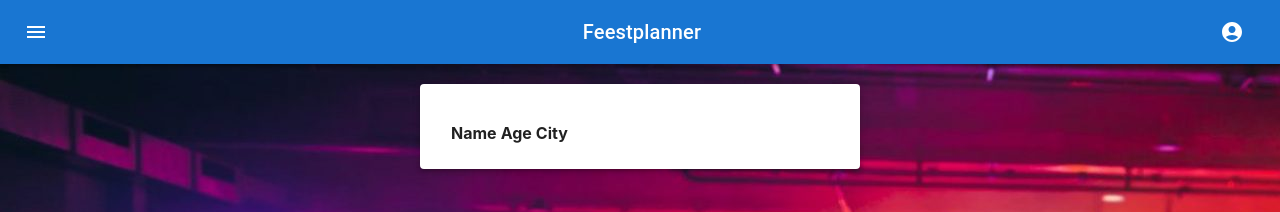
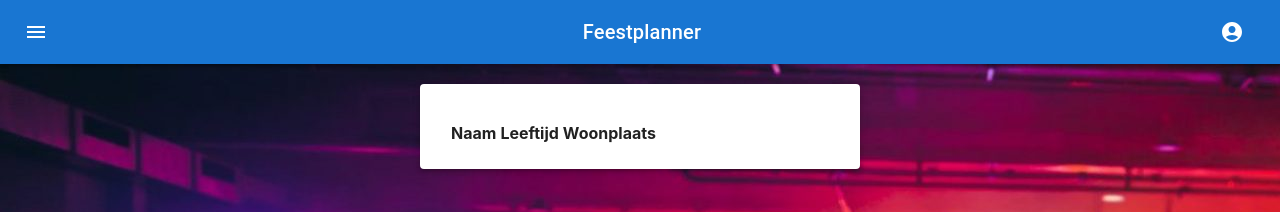
Before and after one commit to MiesvanGogh/Feestplanner, a React (Create React App) app: page /Vrienden in a window 1280 px wide. Shown: the top 212 px of the page. Built offline with nearby package versions, Linux system fonts and the light colour scheme; no server answers.

Commit message:
Alles in 1 git

```diff
--- a/src/Vrienden.js
+++ b/src/Vrienden.js
@@ -31,9 +31,9 @@ const Vrienden = () => {
         <table class="table">
         <thead class="header">
           <tr>
-            <th scope="col"> Name</th>
-            <th scope="col"> Age</th>
-            <th scope="col"> City</th>
+            <th scope="col"> Naam</th>
+            <th scope="col"> Leeftijd</th>
+            <th scope="col"> Woonplaats</th>
           </tr>
         </thead>
         {users.map((item) => {
```
